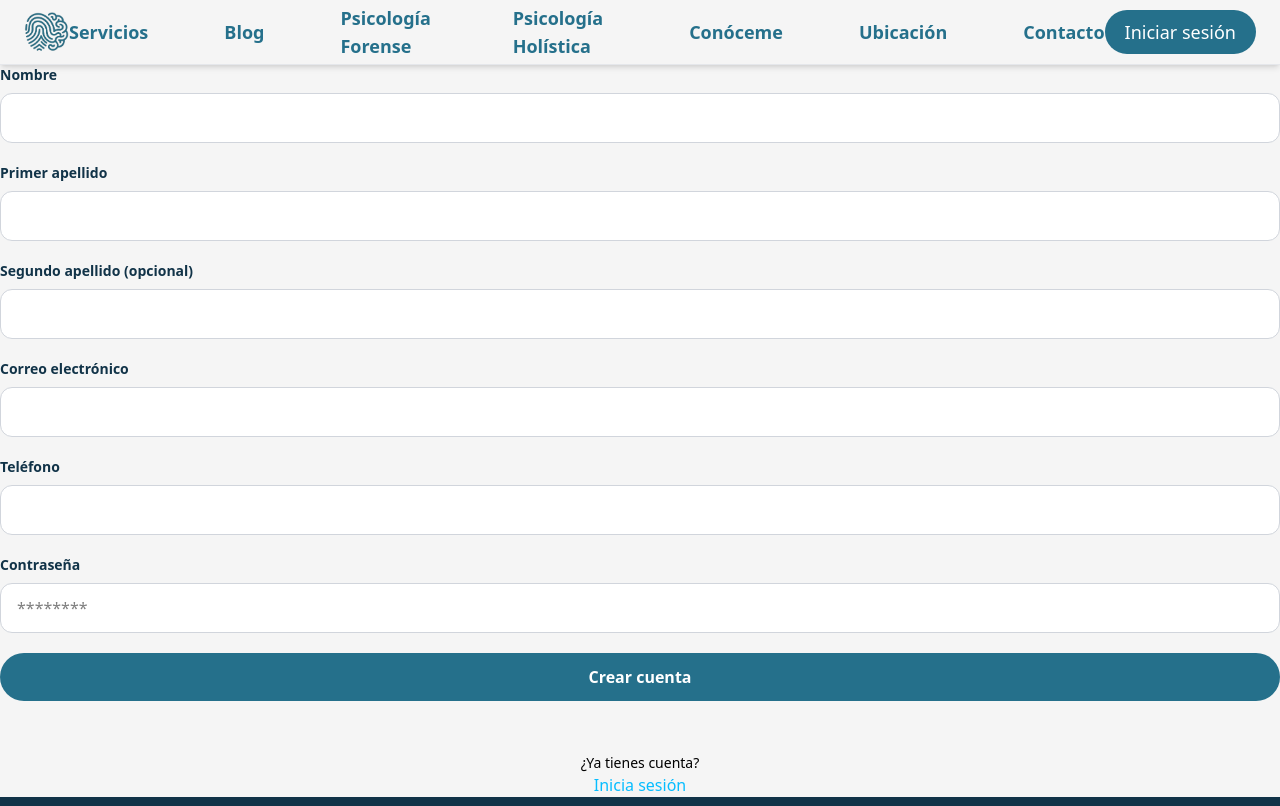
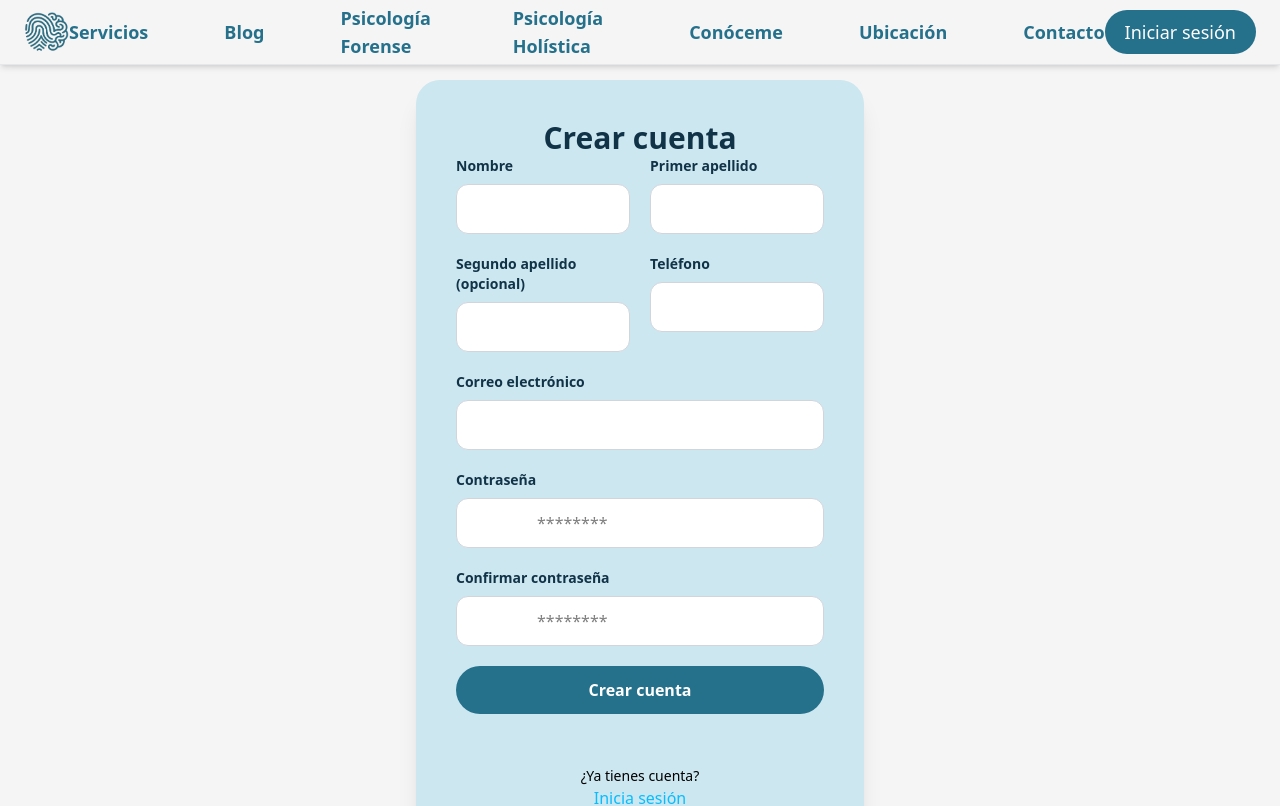
Before and after one commit to nayenay/web-psicologo, a Next.js app: page /register in a window 1280 px wide. Shown: the top 806 px of the page. Built offline with nearby package versions, Linux system fonts and the light colour scheme; no server answers.

Commit message:
fix: register format

```diff
--- a/src/app/register/page.tsx
+++ b/src/app/register/page.tsx
@@ -25,6 +25,7 @@ export default function Register() {
     const [correo, setCorreo] = useState("");
     const [telefono, setTelefono] = useState("");
     const [password, setPassword] = useState("");
+    const [confirmPassword, setConfirmPassword] = useState("");
 
     //función para validar los datos en un formulario y prepararlos antes de enviarlos
     async function handleSubmit(
@@ -33,6 +34,10 @@ export default function Register() {
 
         e.preventDefault();
 
+        if (password !== confirmPassword) {
+            alert("Las contraseñas no coinciden.");
+            return;
+        }
         try {
 
             await register({
@@ -65,10 +70,26 @@ export default function Register() {
 
 
     return (
+        <section className="min-h-screen bg-[var(--background)] flex items-center">
+
+            <Container>
+
+                <Card className="max-w-5xl">
+                    <h1
+                        className="
+                            text-center
+                            text-3xl
+                            font-bold
+                            text-[var(--primary-dark)]
+                        "
+                    >
+                        Crear cuenta
+                    </h1>
                     <form
                         className="space-y-5"
                         onSubmit={handleSubmit}
                     >
+                        <div className="grid gap-5 md:grid-cols-2">
 
                             <Input
                                 label="Nombre"
@@ -92,6 +113,17 @@ export default function Register() {
                                 }
                             />
 
+
+                            <Input
+                                label="Teléfono"
+                                type="tel"
+                                value={telefono}
+                                onChange={(e) =>
+                                    setTelefono(e.target.value)
+                                }
+                            />
+                        </div>
+
                         <Input
                             label="Correo electrónico"
                             type="email"
@@ -101,23 +133,22 @@ export default function Register() {
                             }
                         />
 
-        <Input
-            label="Teléfono"
-            type="tel"
-            value={telefono}
-            onChange={(e) =>
-                setTelefono(e.target.value)
-            }
-        />
 
                         <PasswordInput
-
+                            label="Contraseña"
                             value={password}
 
                             onChange={(e) =>
                                 setPassword(e.target.value)
                             }
+                        />
 
+                        <PasswordInput
+                            label="Confirmar contraseña"
+                            value={confirmPassword}
+                            onChange={(e) =>
+                                setConfirmPassword(e.target.value)
+                            }
                         />
 
                         <SubmitButton>
@@ -146,5 +177,12 @@ export default function Register() {
                         </div>
 
                     </form>
+
+
+                </Card>
+
+            </Container>
+
+        </section>
     );
 }
--- a/src/components/forms/Card.tsx
+++ b/src/components/forms/Card.tsx
@@ -1,8 +1,10 @@
 interface CardProps {
     children: React.ReactNode;
+    className?: string;
 }
 
-export default function Card({ children }: CardProps) {
+export default function Card({ children, className= "", }: CardProps) {
+
     return (
         <div
             className="
@@ -13,6 +15,7 @@ export default function Card({ children }: CardProps) {
                 bg-[var(--card)]
                 p-10
                 shadow-xl
+                ${className}
             "
         >
             {children}
--- a/src/components/forms/Input.tsx
+++ b/src/components/forms/Input.tsx
@@ -4,6 +4,7 @@ interface InputProps {
     type?: string;
     placeholder?: string;
     value: string;
+    className?: string;
 
     onChange: (event: ChangeEvent<HTMLInputElement>) => void;
 }
@@ -13,6 +14,7 @@ export default function Input({
     type = "text",
     placeholder,
     value,
+    className= "",
     onChange,
 }: InputProps) {
     return (
@@ -40,7 +42,7 @@ export default function Input({
                     border
                     border-gray-300
                     bg-white
-                    px-4
+                    px-20
                     py-3
                     outline-none
                     transition-all
@@ -48,6 +50,7 @@ export default function Input({
                     focus:border-[var(--primary)]
                     focus:ring-2
                     focus:ring-[var(--primary)]/20
+                    ${className}
                 "
             />
 
--- a/src/components/forms/PasswordInput.tsx
+++ b/src/components/forms/PasswordInput.tsx
@@ -2,17 +2,19 @@ import Input from "./Input";
 import { ChangeEvent } from "react";
 
 interface PasswordInputProps {
+    label?: string;
     value: string;
     onChange: (event: ChangeEvent<HTMLInputElement>) => void;
 }
 
 export default function PasswordInput({
+    label="Contraseña",
     value,
     onChange,
 }: PasswordInputProps) {
     return (
         <Input
-            label="Contraseña"
+            label={label}
             type="password"
             placeholder="********"
             value={value}
```
Lines whose indentation alone changed are shown as unchanged.
